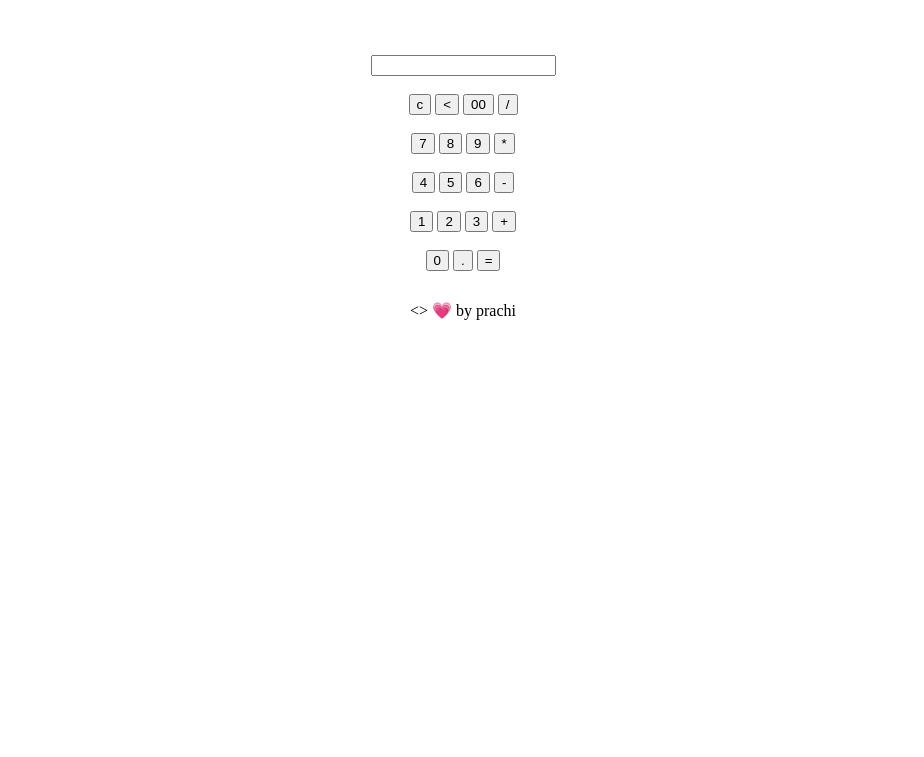
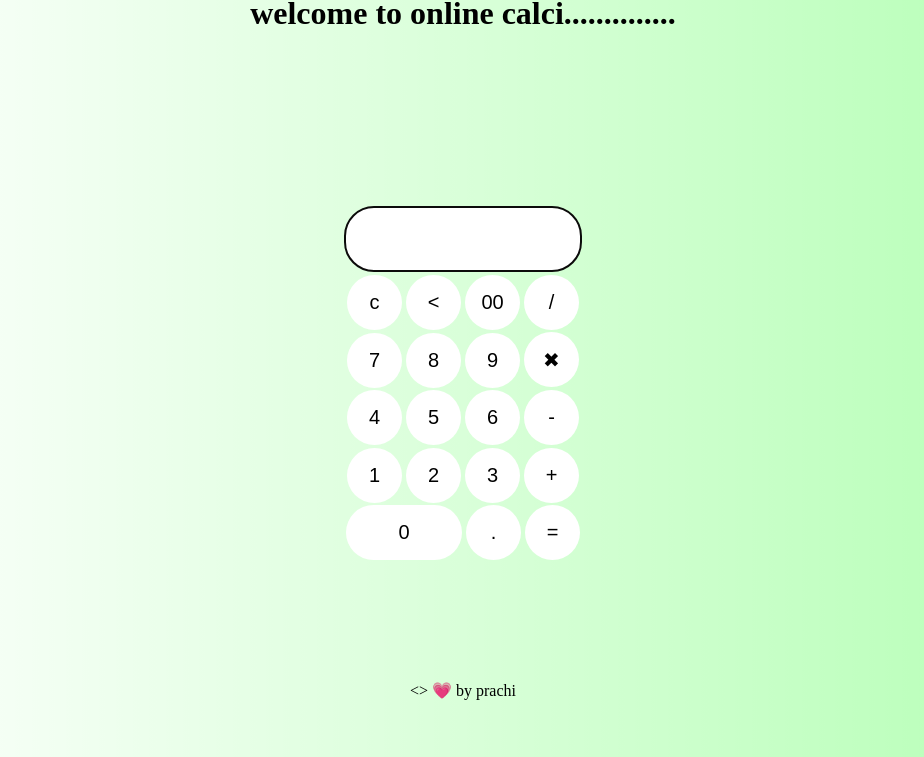
Before and after one commit to prachi21-2001/online-calci, a plain HTML site: page index.html in a window 1280 px wide. Shown: the part 73-830 px from the top of the page, without its empty margins (177-1101 px from the left). Before the commit the page ends 800 px from the top, so only its background shows below. Drawn offline with Linux system fonts and the light colour scheme.

Commit message:
updated in css

```diff
--- a/index.html
+++ b/index.html
@@ -1,12 +1,14 @@
 <!DOCTYPE html>
 <html lang="en">
 <head>
-     <!-- <link rel="stylesheet" href="style.css"> -->
+      <link rel="stylesheet" href="style.css">
     <title>calculator</title>
 </head>
 <body>
-  <center>
-      <h1>welcome to online calci..............</h1>
+  <div class="main_flex">
+      <div><h1>welcome to online calci..............</h1></div>
+
+      <div class="form_flex">
     <form name="form1" class="calci" action="index.html" method="post" style="margin-top: 70px;">
 
         <input type="text" name="answer" id="display">
@@ -15,12 +17,12 @@
         <input type="button" class="btnDesign" value="<" onclick="form1.answer.value=form1.answer.value.substring(0,form1.answer.value.length*1-1)">
         <input type="button" class="btnDesign" value="00" onclick="form1.answer.value+='00'">
         <input type="button" class="operatorDesign" value="/" onclick="form1.answer.value+='/'">
-        <br><br>
+        <br> <br>
         <input type="button" class="btnDesign" value="7" onclick="form1.answer.value+='7'">
         <input type="button" class="btnDesign" value="8" onclick="form1.answer.value+='8'">
         <input type="button" class="btnDesign" value="9" onclick="form1.answer.value+='9'">
-        <input type="button" class="operatorDesign" value="*" onclick="form1.answer.value+='*'">
-        <br><br>
+        <input type="button" class="operatorDesign" value="✖" onclick="form1.answer.value+='*'">
+        <br> <br>
         <input type="button" class="btnDesign" value="4" onclick="form1.answer.value+='4'">
         <input type="button" class="btnDesign" value="5" onclick="form1.answer.value+='5'">
         <input type="button" class="btnDesign" value="6" onclick="form1.answer.value+='6'">
@@ -35,10 +37,10 @@
         <input type="button" class="btnDesign" value="." onclick="form1.answer.value+='.'">
         <input type="button" class="operatorDesign" value="=" onclick="form1.answer.value=eval(form1.answer.value)">
     </form>
+    </div>
+    <div id="form_footer">
     <footer style="margin-top: 30px;">
-        <> 💗 by prachi
-
-    </footer>
-  </center>
+        <> 💗 by prachi</footer></div>
+</div>
 </body>
 </html>
--- a/style.css
+++ b/style.css
@@ -1,35 +1,81 @@
 body{
     margin: 0;
     padding: 0;
-
+    background:linear-gradient(to right, rgba(109, 17, 17, 0),hsla(120, 100%, 50%, 0.3));
+    line-height: 2.5px;
 }
 .calci{
     width: 500px;
     padding-top: 100px;
     padding-bottom: 100px;
-    top:50%;
-    left: 70%;
-    transform: translate(-50%,-50%);
     transition: 0.25px;
-    background-color:black;
     text-align: center;
-    margin-top: 40px;
-
 }
 #display{
     border: none;
     background: white;
     border-radius: 30px;
-    width: 245;
-    font-size: 20;
+    width: 230px;
+    font-size: 20px;
     font-family: sans-serif;
     font-weight: 300;
-    height: 60;
+    height: 60px;
     margin: auto;
-    border: 2px solid white;
-    color: black;
-
+    border: 2px solid rgb(12, 11, 11);
+    color: rgb(7, 4, 4);
 }
 form{
      margin-top:40px;
 }
+.form_flex{
+    display: flex;
+
+}
+.main_flex{
+    display: flex;
+    flex-direction:column;
+    margin: 5% 20%;
+    justify-content: center;
+    align-items: center;
+}
+.btnDesign{
+    width: 55px;
+    height: 55px;
+    background: white;
+   padding-top: -1px;
+    border: none;
+    font-family: sans-serif;
+    font-size: 20px;
+    font-weight: 300;
+    border-radius: 30px;
+    margin: 1.5;
+}
+.operatorDesign{
+    width: 55px;
+    height: 55px;
+    background: white;
+    padding-top:-1px;
+    border: none;
+    font-family: sans-serif;
+    font-size: 20px;
+    font-weight: 300;
+    border-radius: 30px;
+    margin: 1.5;
+    transition: 0.25px;
+    cursor: pointer;
+}
+.operatorDesign:hover{
+    background: #00d9ff;
+}
+#zero{
+    width: 116px;
+    height: 55px;
+    background: white;
+    padding-top:-1px;
+    border: none;
+    font-family: sans-serif;
+    font-size: 20px;
+    font-weight: 300;
+    border-radius: 30px;
+    margin: 1.5;
+}
```
